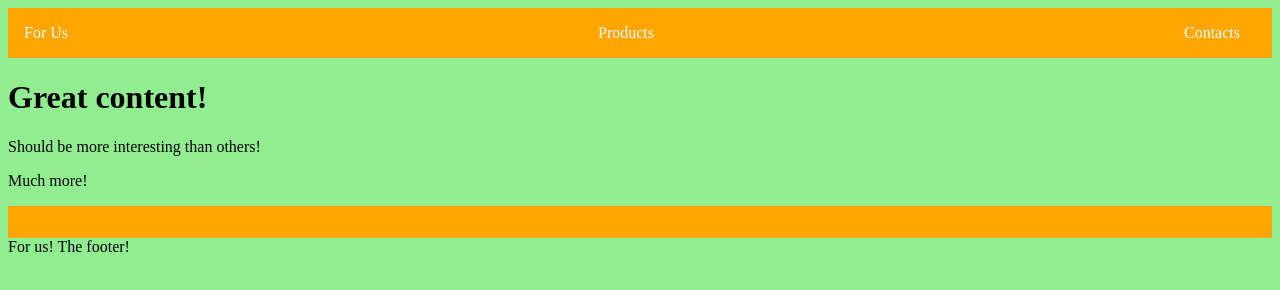
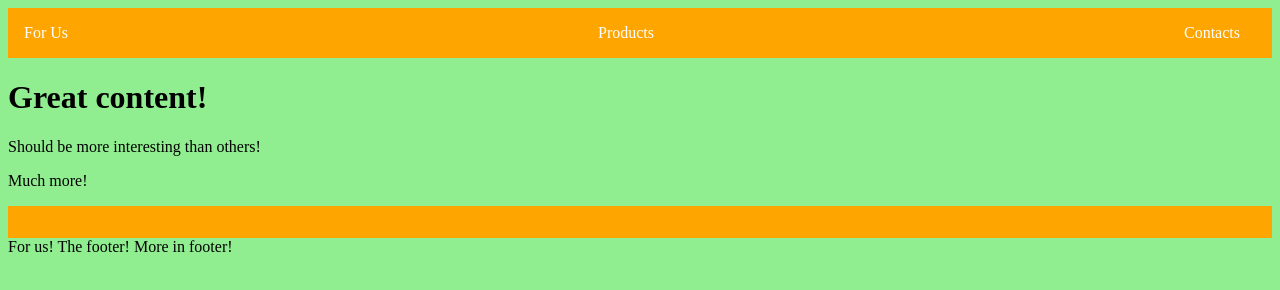
Before and after one commit to BoyanVelikov/ChatGPT, a plain HTML site: page index.html in a window 1280 px wide. Drawn offline with Linux system fonts and the light colour scheme.

Commit message:
Update index.html
Add more...

```diff
--- a/index.html
+++ b/index.html
@@ -20,6 +20,7 @@
     </footer>
         For us!
         The footer!
+        More in footer!
     </footer>
   </body>
 </html>
```
